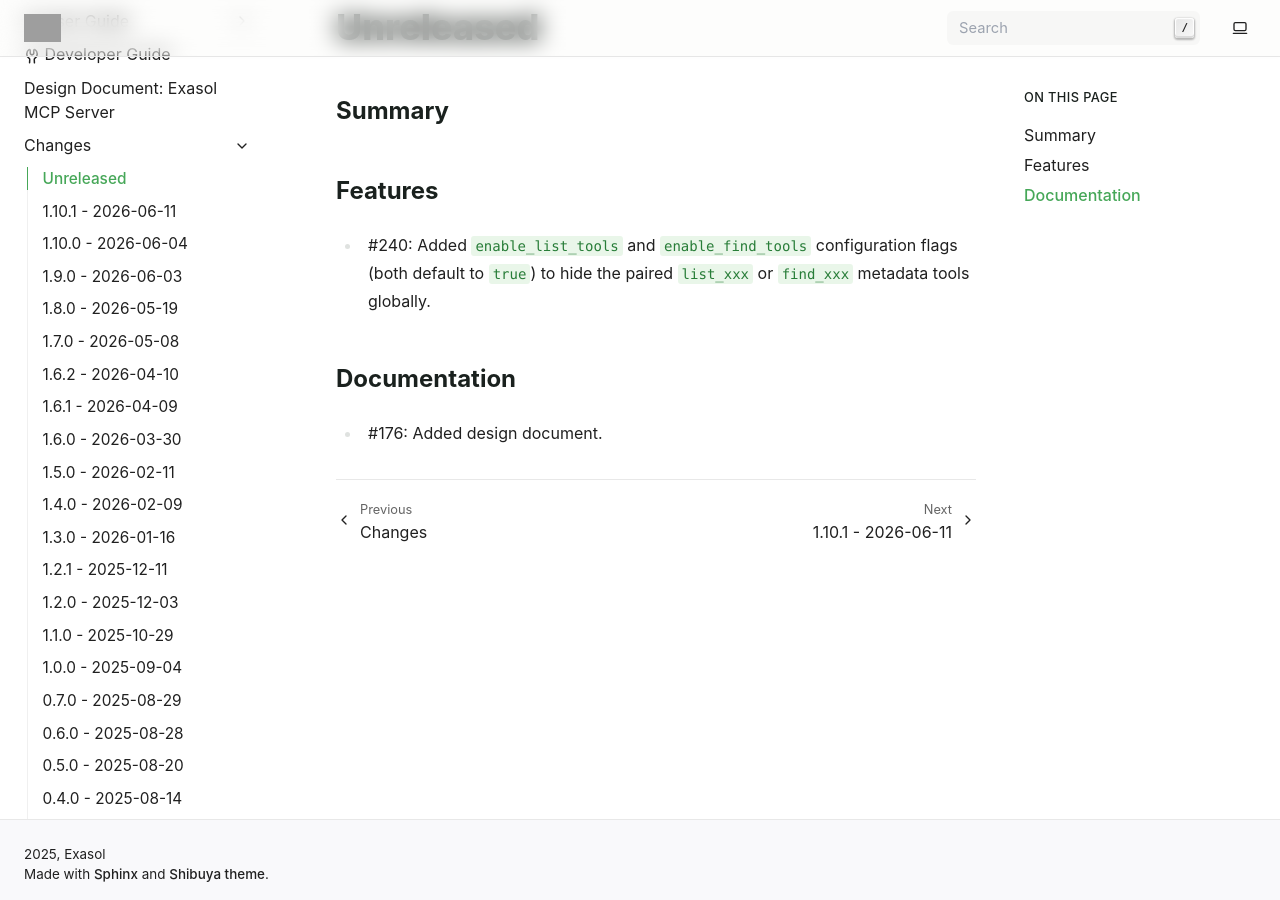
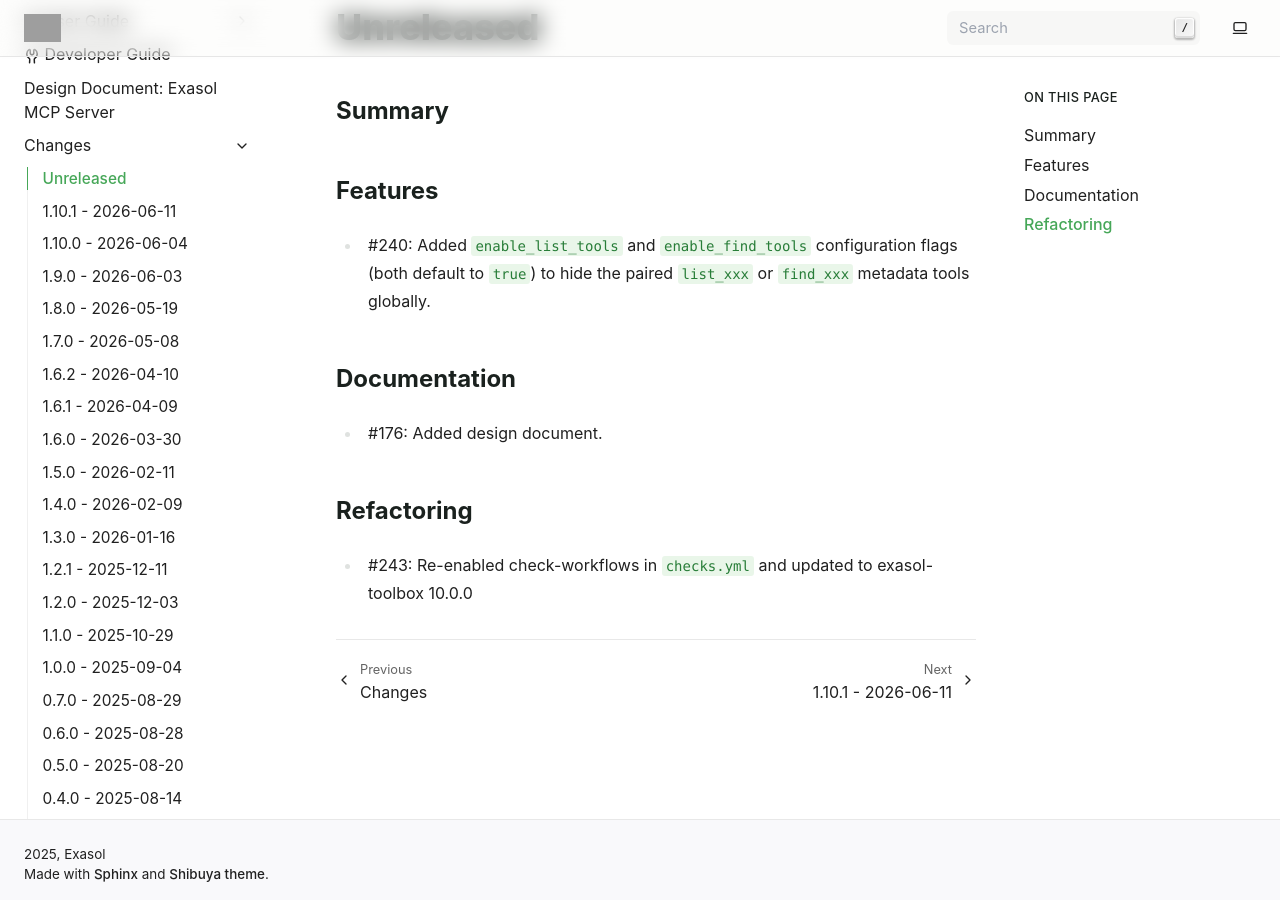
Before and after one commit to exasol/mcp-server, a Sphinx documentation site: the page built from doc/changes/unreleased.md, in a window 1280 px wide and 900 px high, scrolled down 81 px. Built offline with Sphinx 7.4.7, drawn with Linux system fonts in a browser that asks for light colours; grey boxes are pictures that could not be loaded.

Commit message:
Add changelog entry

```diff
--- a/doc/changes/unreleased.md
+++ b/doc/changes/unreleased.md
@@ -10,3 +10,7 @@
 ## Documentation
 
 * #176: Added design document.
+
+## Refactoring
+
+* #243: Re-enabled check-workflows in `checks.yml` and updated to exasol-toolbox 10.0.0
```
